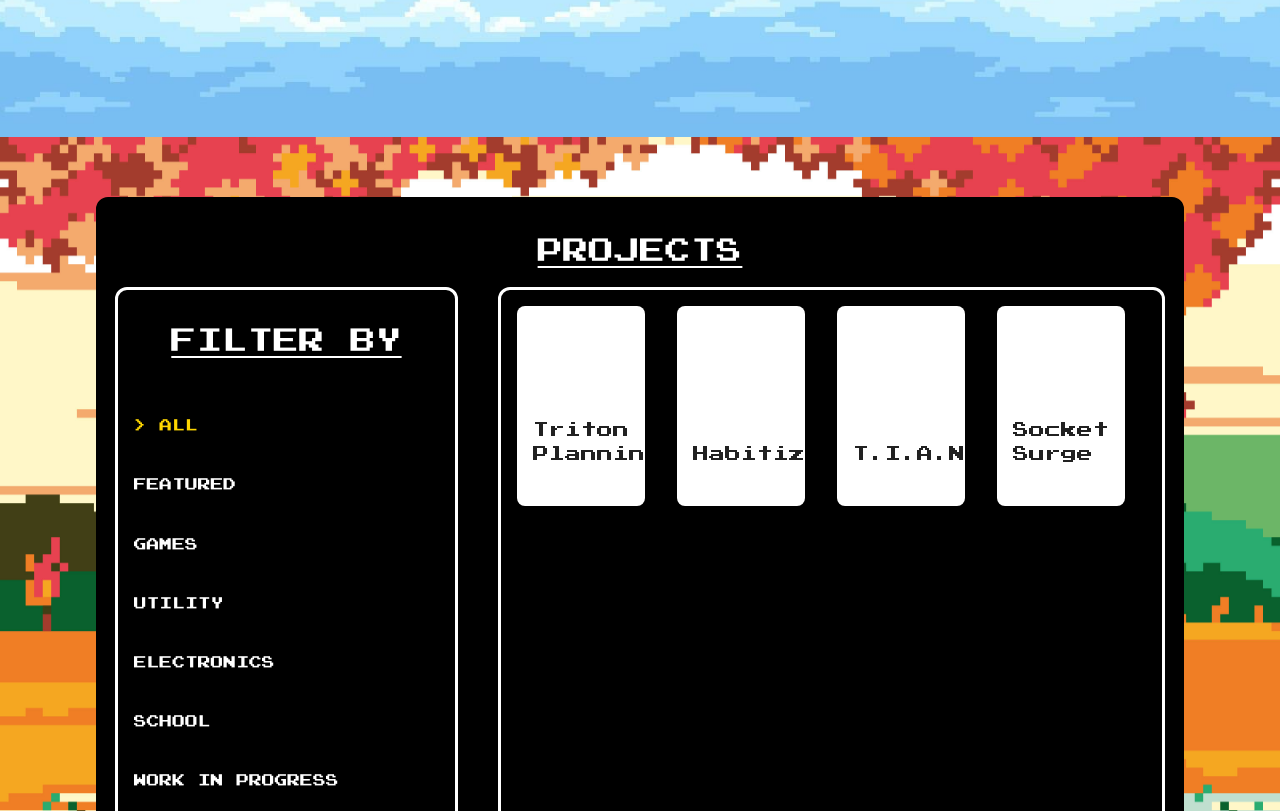
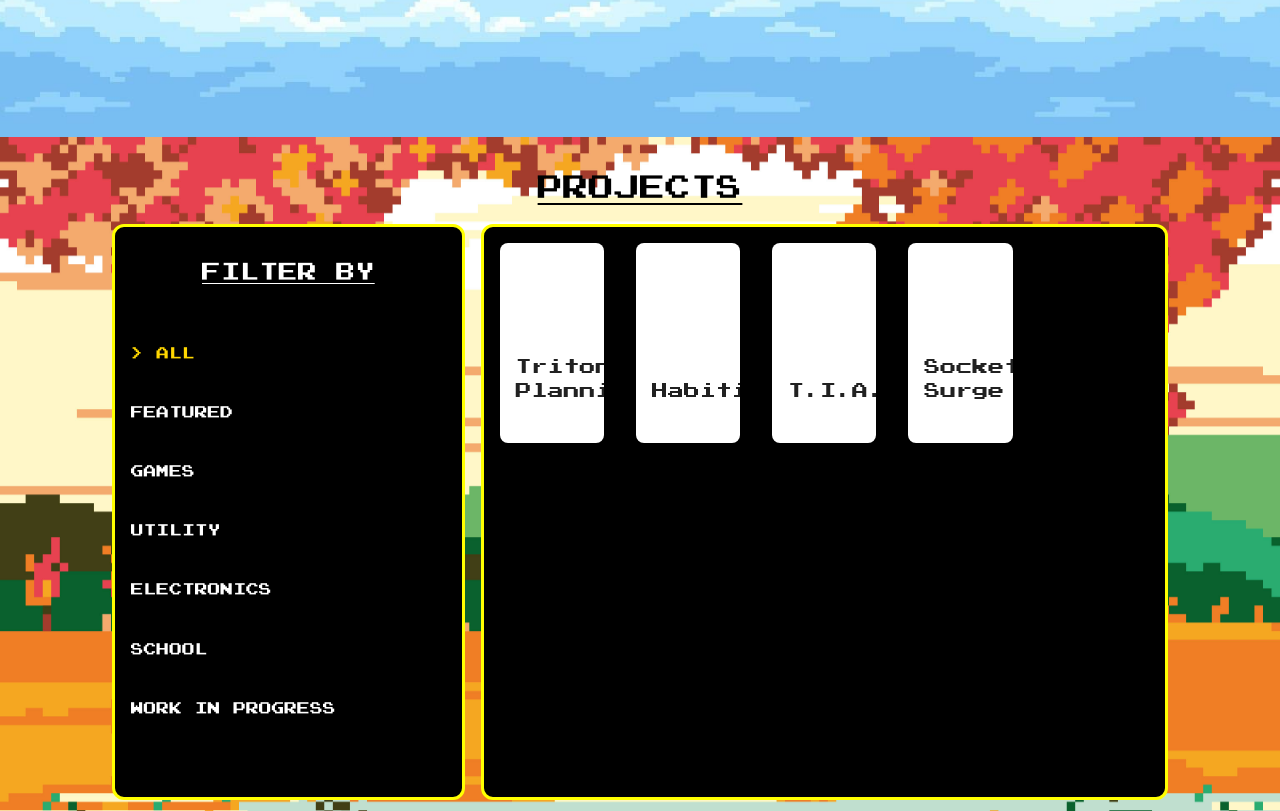
Before and after one commit to lov-daniel/portfolio, a React (Vite) app: page /home in a window 1280 px wide. Shown: the part 1529-2340 px from the top of the page. Built offline with nearby package versions, Linux system fonts and the light colour scheme.

Commit message:
revamped projects

```diff
--- a/src/App.jsx
+++ b/src/App.jsx
@@ -3,8 +3,6 @@ import { useState } from 'react';
 
 import Home from './pages/Home.jsx';
 import Start from './pages/Start.jsx'
-import Projects from './pages/Projects.jsx'
-
 
 function App() {
   const [targetPage, setTargetPage] = useState("start");
--- a/src/components/ProjectCard.jsx
+++ b/src/components/ProjectCard.jsx
@@ -18,7 +18,7 @@ export default function ProjectCard({ details, filter }) {
             <ProjectModal details={details} open={openModal} handleClose={handleClose} />
             <Card
                 sx={{
-                    width: "10vw",
+                    width: "100%",
                     minHeight: 150,
                     backgroundColor: "#ffffffff",
                     borderRadius: 2,
--- a/src/pages/About.jsx
+++ b/src/pages/About.jsx
@@ -1,4 +1,5 @@
 import { Box, Typography } from '@mui/material'
+import './pages-style/About.css';
 
 export default function About() {
 
@@ -41,7 +42,7 @@ export default function About() {
                     width: "100rem",
                 }}
                 p={2}>
-                <Typography sx={{ color: "#FFFFFF" }}>I’m <span style={{ fontSize: "1.5rem", color: "#FFD700", fontWeight: "bold" }}>Daniel Lov</span>, a passionate software developer with a love for retro games, electronics, and hands-on projects.</Typography>
+                <Typography sx={{ color: "#FFFFFF" }}>I’m <span className="name" >Daniel Lov</span>, a passionate software developer with a love for retro games, electronics, and hands-on projects.</Typography>
                 <Typography sx={{ color: "#FFFFFF", paddingTop: "1rem" }}>Here, you’ll find a mix of web development, embedded systems experiments, and fun tech experiments, all presented in a style inspired by classic arcade games.</Typography>
                 <Typography sx={{ color: "#FFFFFF", paddingTop: "1rem" }}>From building custom controllers and microcontroller projects to creating interactive web apps, I like to turn ideas into tangible experiences. Explore, play, and see what I’ve been building!</Typography>
             </Box>
--- a/src/pages/Projects.jsx
+++ b/src/pages/Projects.jsx
@@ -28,55 +28,52 @@ export default function Projects() {
   style={{
     height: "100vh",
     display: "flex",
+    flexDirection: "column",
+    justifyContent: "flex-start",
+    alignItems: "center",
     backgroundImage: "url('/images/land.jpg')",
     backgroundSize: "cover",
-      justifyContent: "center",
-      alignItems: "center",
     backgroundPosition: "center",
+    paddingTop: "2rem",
+  }}
+>
+
+      <Typography
+        sx={{
+          textDecoration: 'underline',
+          textAlign: "center",
+          marginBottom: "0",
+          fontSize: "2vw",
+          color: '#000000ff',
         }}
 
-  >
+        fontSize="2vw"
+        color='#000000ff'>
+        PROJECTS
+      </Typography>
 
     <Box
-      border="3px solid black"
-      borderRadius={3}
       sx={{
           display: "flex",
-        background: "#000000ff",
           flexDirection: "column",
-        justifySelf: "center",
           width: "85vw",
           height: "85vh",
-        margin: "auto"
       }}
       p={2}>
 
-      <Typography
-        sx={{
-          padding: "1rem",
-          textDecoration: 'underline',
-          alignSelf: "center",
-          justifySelf: "center",
-          display: "flex",
-          margin: "0 auto"
-        }}
-
-        fontSize="2vw"
-        color='#ffffffff'>
-        PROJECTS
-      </Typography>
       <Box sx={{
           display: "flex",
-        alignItems: "center",
-        gap: 5,
-        flexGrow: 1
+          alignItems: "flex-start", // align categories & grid at top
+          gap: 2,
+          height: "100%",
       }}>
 
         {/* categories */}
         <Box
-          border="3px solid white"
+          border="3px solid yellow"
           borderRadius={3}
           sx={{
+            background: "#000000ff",
             display: "flex",
             flexDirection: "column",
             justifyContent: "flex-start",
@@ -98,7 +95,7 @@ export default function Projects() {
               margin: "0 auto"
             }}
 
-            fontSize="2vw"
+            fontSize="1.5vw"
             color='#ffffffff'>
             FILTER BY
           </Typography>
@@ -110,10 +107,11 @@ export default function Projects() {
 
         {/* project list */}
         <Box
-          border="3px solid white"
+          border="3px solid yellow"
           borderRadius={3}
           sx={{
             display: "grid",
+            background: "#000000ff",
             gridTemplateColumns: "repeat(5, 1fr)",
             gap: 4,
             width: "100vw",
--- /dev/null
+++ b/src/pages/pages-style/About.css
@@ -0,0 +1,11 @@
+.name {
+    transition: all 0.2s ease-in-out;
+    font-size: 1.5rem;
+    color: #FFD700;
+    font-weight: bold;
+}
+
+.name:hover {
+    text-shadow: 0 0 20px #FFD700;
+    transform: scale(1.05);
+}
```
Also changed, not shown: src/pages/pages-style/Main.css (deleted, +0 -98 lines). Lines whose indentation alone changed are shown as unchanged.
